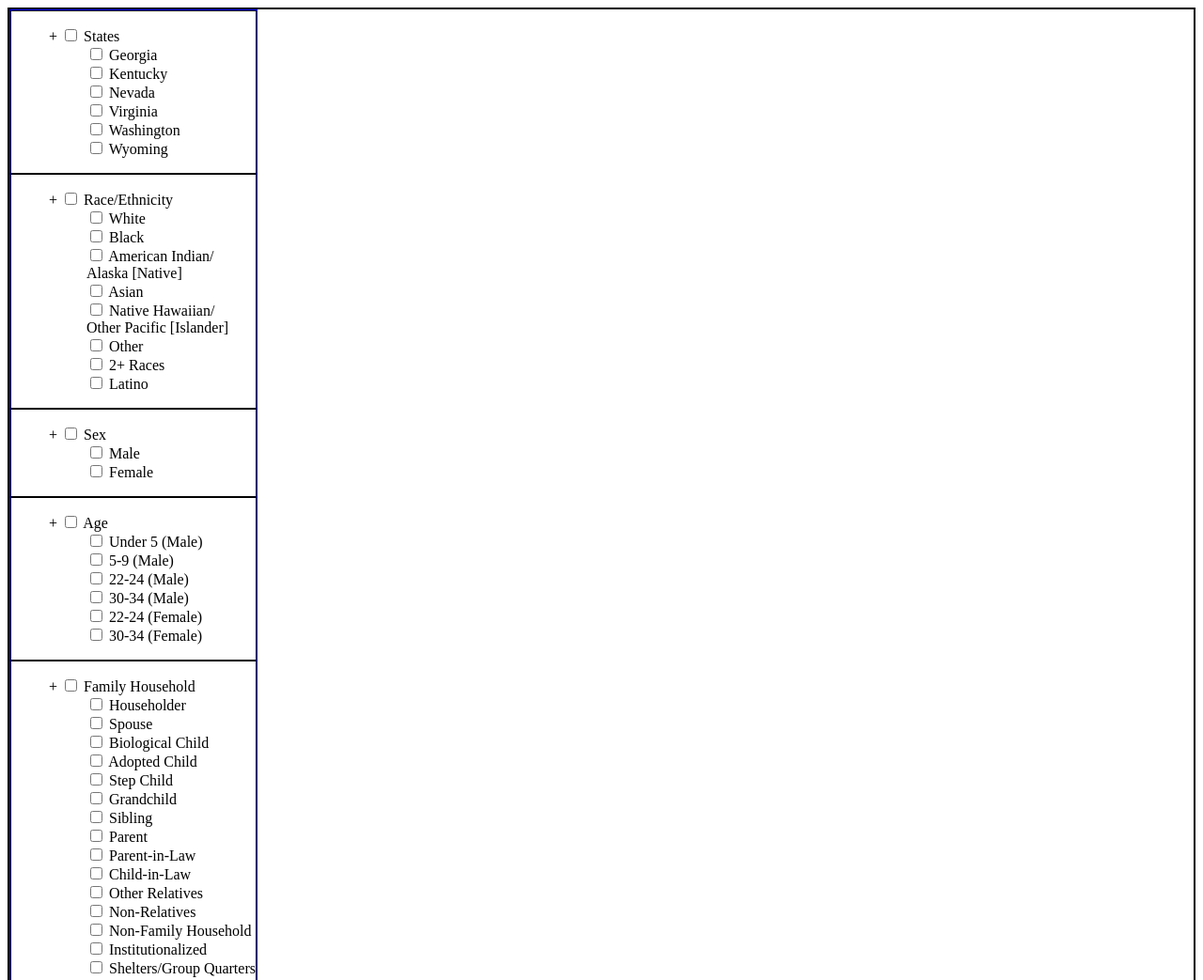
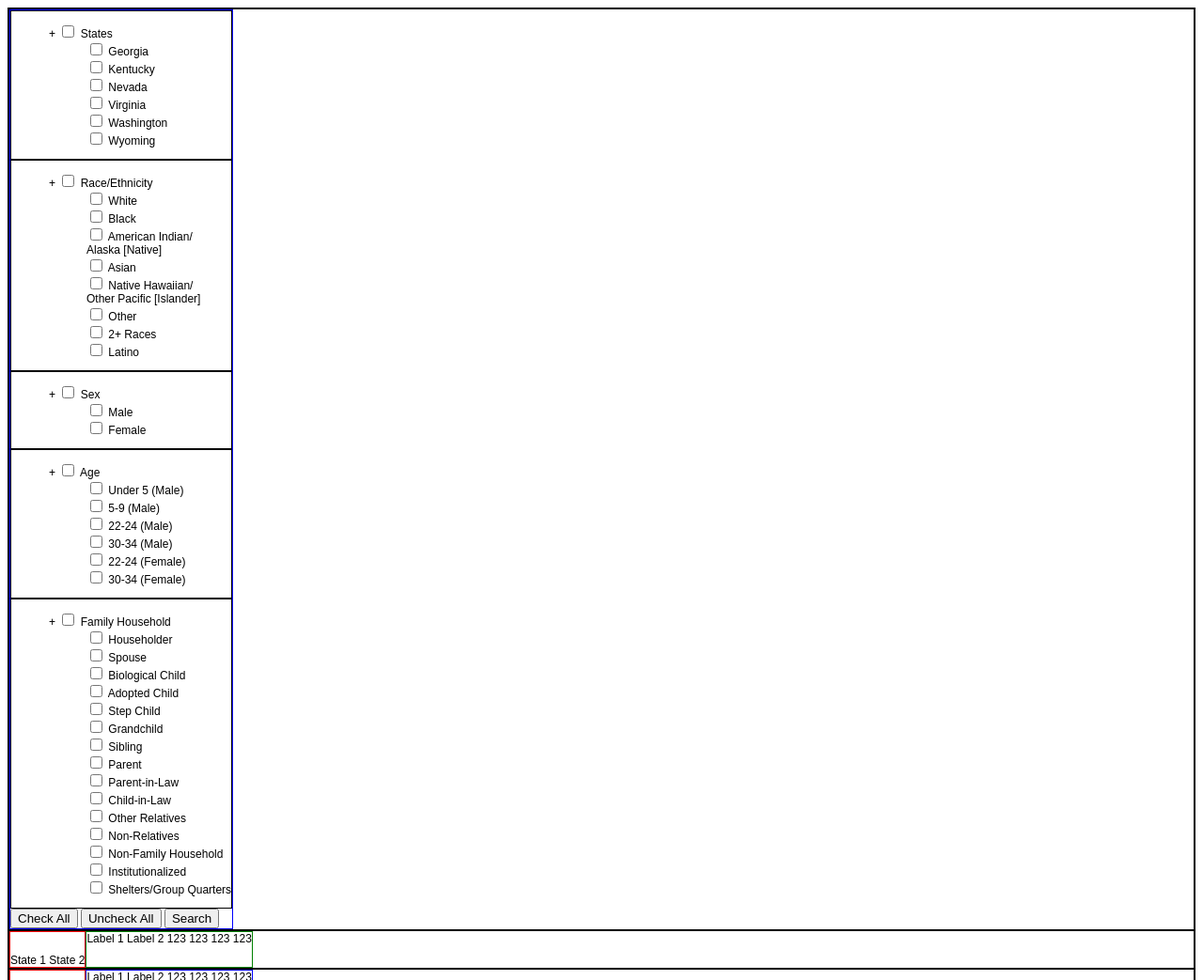
Before and after one commit to kethsaxena/censusapp, a plain HTML site: page index.html in a window 1280 px wide. Shown: the top 1043 px of the page at 94% size. Drawn offline with nearby package versions, Linux system fonts and the light colour scheme.

Commit message:
made text smaller, changed font

```diff
--- a/index.css
+++ b/index.css
@@ -1,5 +1,7 @@
 body {
   border: 0.1px black solid;
+  font-family: "Quattrocento Sans", sans-serif;
+  font-size: 12px;
 }
 
 .selectionContainer {
--- a/index.html
+++ b/index.html
@@ -2,6 +2,7 @@
 <html lang="en">
 <head>
 <meta charset="utf-8">
+<link href="https://fonts.googleapis.com/css?family=Roboto" rel="stylesheet">
 <link href="index.css" rel="stylesheet" type="text/css" />
 <title>Census App</title>
 </head>
```
